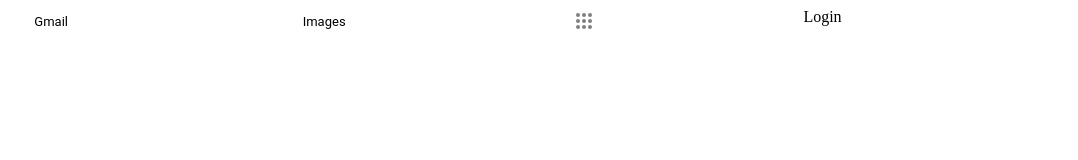
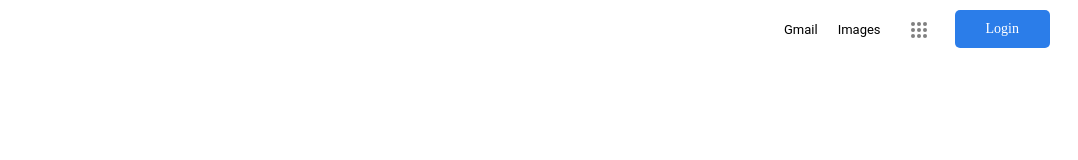
Before and after one commit to gablemathias/google-homepage, a plain HTML site: page index.html in a window 1280 px wide. Shown: the whole page, without its empty margins (202-1280 px from the left). Drawn offline with Linux system fonts and the light colour scheme.

Commit message:
add Login-bar and adjust margins

```diff
--- a/index.html
+++ b/index.html
@@ -6,12 +6,11 @@
     <header>
         <nav>
             <ul id="flex-container">
-                <li class="flex-item"> Gmail</li>
-                <li class="flex-item"> Images</li>
-                <li class="circle-box1"></li>
+                <li class="flex-item">Gmail</li>
+                <li class="flex-item">Images</li>
+                <div class="circle-box1"></div>
                 <li class="login-input"> Login</li>
             </ul>
-
         </nav>
     </header>
     <body>
--- a/styles.css
+++ b/styles.css
@@ -1,3 +1,4 @@
+
 
 #flex-container{
     /* We first create a flex layout content */
@@ -6,26 +7,27 @@
     * flex-direction: row;
     * flex-wrap: nowrap;
     */
-    flex-flow: row nowrap;
+    flex-flow: row wrap;
     /* Now is how we distribute the remaining space */
-    justify-content: space-evenly;
-    margin: 0 10px;
-    padding: 0;
+    justify-content: flex-end;
+    margin: 10px 20px;
     list-style: none;
+
 
 }
 
 .flex-item{
-    margin: 0;
-    width: 50px;
-    height: 20px;
+    display: flex;
+    align-items: center;
+    margin-right: 20px;
     font: 13px/27px Roboto,RobotoDraft,Arial,sans-serif;
+
 }
 
 .circle-box1{
     height: 4px;
     width: 4px;
-    margin: 5px;
+    margin: 12px 40px 12px 10px;
     background:gray;
     border-radius: 50%;
     box-shadow: 6px 0 gray, 12px 0 gray,
@@ -34,5 +36,11 @@
 }
 
 .login-input{
-
+    font-size: 14px;
+    background-color: #2b7de9;
+    color: white;
+    text-decoration: none;
+    padding: 10px 30px 10px 30px;
+    border: 1px solid transparent;
+    border-radius: 5px;
 }
```
